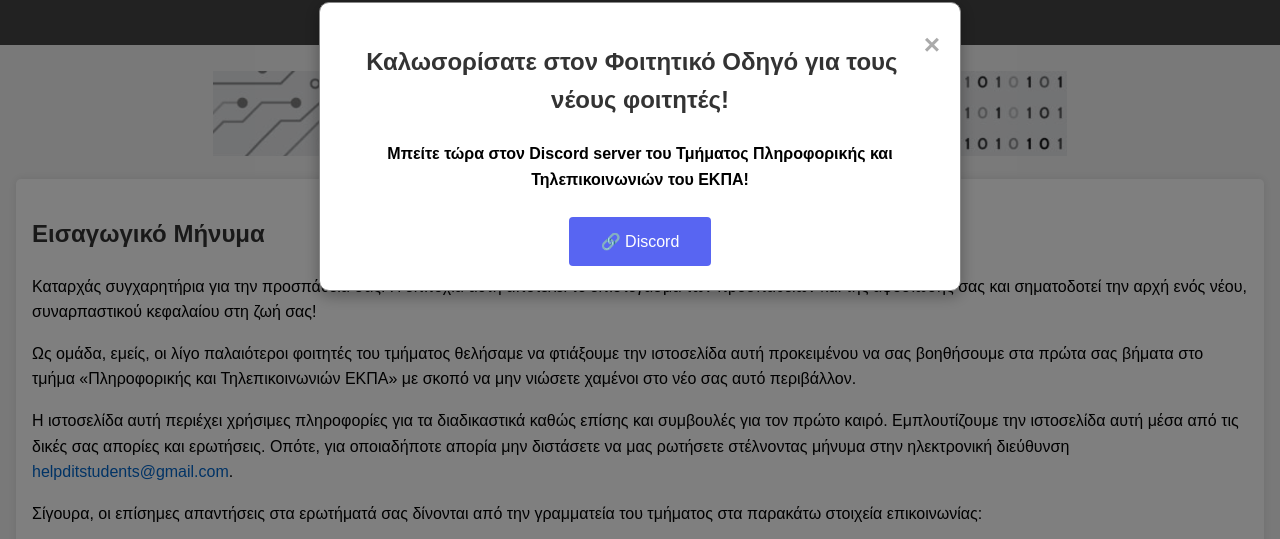
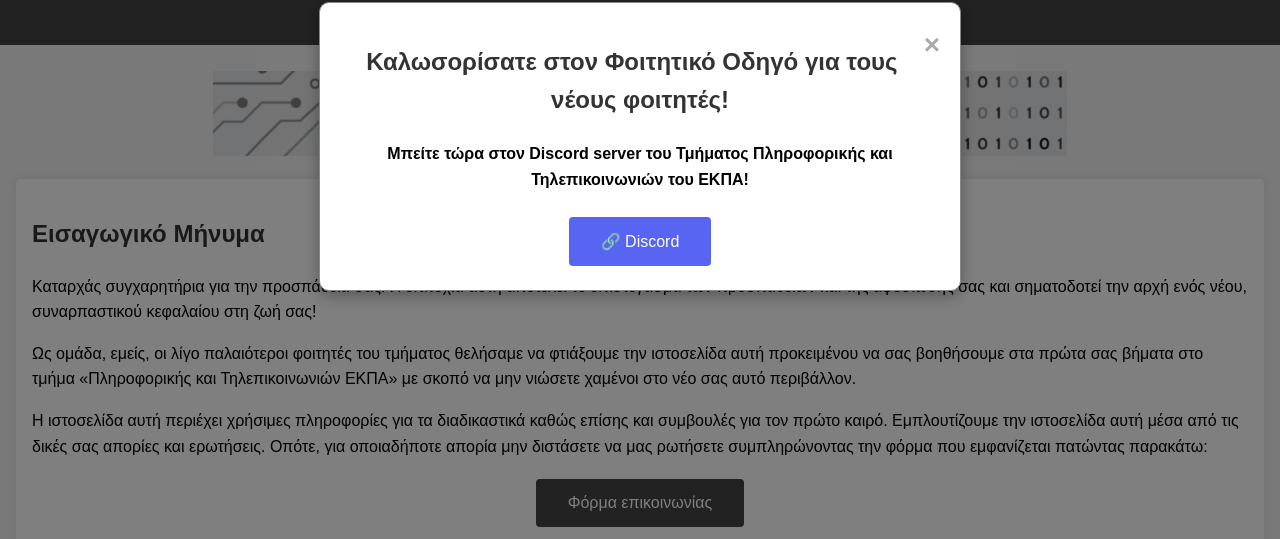
Before and after one commit to FoititikosOdigosDit/FoititikosOdigosDit.github.io, a plain HTML site: page index.html in a window 1280 px wide. Shown: the part 190-729 px from the top of the page. Drawn offline with Linux system fonts and the light colour scheme.

Commit message:
Update index.html

```diff
--- a/index.html
+++ b/index.html
@@ -32,7 +32,13 @@
             <h2>Εισαγωγικό Μήνυμα</h2>
             <p>Καταρχάς συγχαρητήρια για την προσπάθειά σας! Η επιτυχία αυτή αποτελεί το επιστέγασμα των προσπαθειών και της αφοσίωσής σας και σηματοδοτεί την αρχή ενός νέου, συναρπαστικού κεφαλαίου στη ζωή σας!</p>
             <p>Ως ομάδα, εμείς, οι λίγο παλαιότεροι φοιτητές του τμήματος θελήσαμε να φτιάξουμε την ιστοσελίδα αυτή προκειμένου να σας βοηθήσουμε στα πρώτα σας βήματα στο τμήμα «Πληροφορικής και Τηλεπικοινωνιών ΕΚΠΑ» με σκοπό να μην νιώσετε χαμένοι στο νέο σας αυτό περιβάλλον.</p>
-            <p>Η ιστοσελίδα αυτή περιέχει χρήσιμες πληροφορίες για τα διαδικαστικά καθώς επίσης και συμβουλές για τον πρώτο καιρό. Εμπλουτίζουμε την ιστοσελίδα αυτή μέσα από τις δικές σας απορίες και ερωτήσεις. Οπότε, για οποιαδήποτε απορία μην διστάσετε να μας ρωτήσετε στέλνοντας μήνυμα στην ηλεκτρονική διεύθυνση <a href="mailto:helpditstudents@gmail.com">helpditstudents@gmail.com</a>.</p>
+            <p>Η ιστοσελίδα αυτή περιέχει χρήσιμες πληροφορίες για τα διαδικαστικά καθώς επίσης και συμβουλές για τον πρώτο καιρό. Εμπλουτίζουμε την ιστοσελίδα αυτή μέσα από τις δικές σας απορίες και ερωτήσεις. Οπότε, για οποιαδήποτε απορία μην διστάσετε να μας ρωτήσετε συμπληρώνοντας την φόρμα που εμφανίζεται πατώντας παρακάτω:</p>
+            <center>
+                <a href="#form">
+                    <button class="my-button-2">Φόρμα επικοινωνίας</button>
+                </a>
+            </center>
+
             <p>Σίγουρα, οι επίσημες απαντήσεις στα ερωτήματά σας δίνονται από την γραμματεία του τμήματος στα παρακάτω στοιχεία επικοινωνίας:</p>
             <img src="photo1.PNG" alt="Γραμματεία - επικοινωνία" style="width: 15%;">
             <br><br>
```
